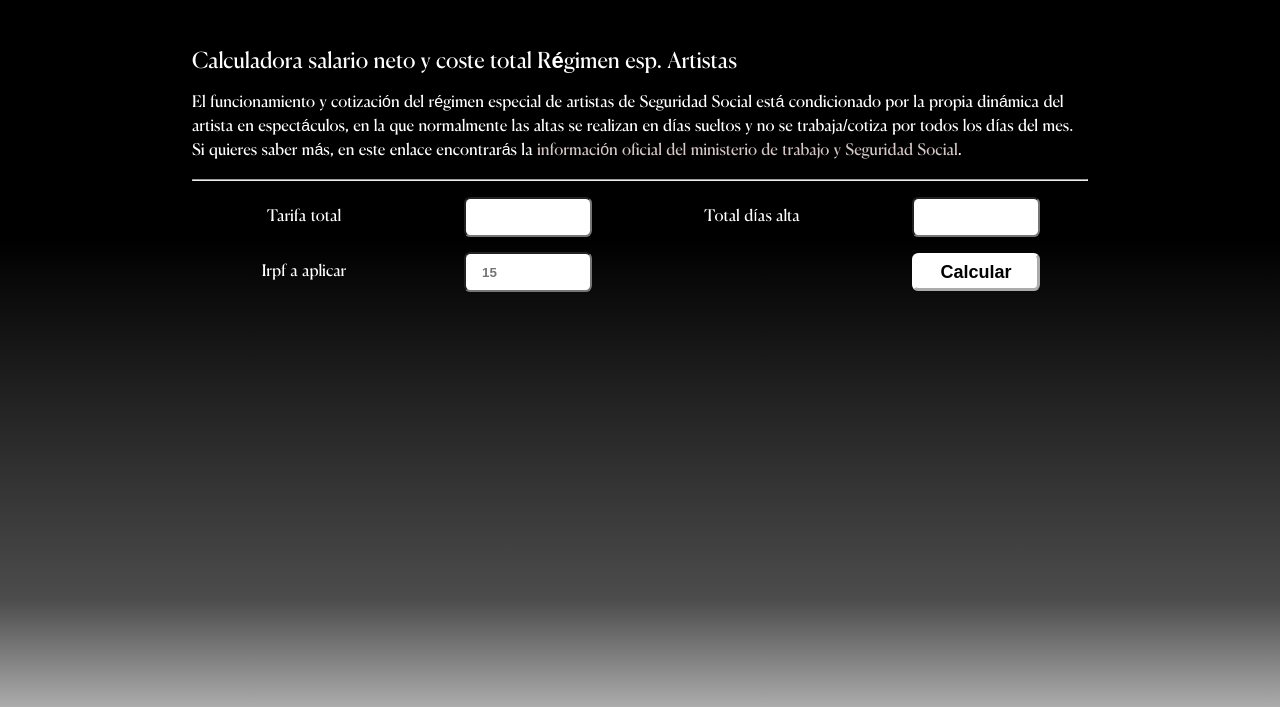
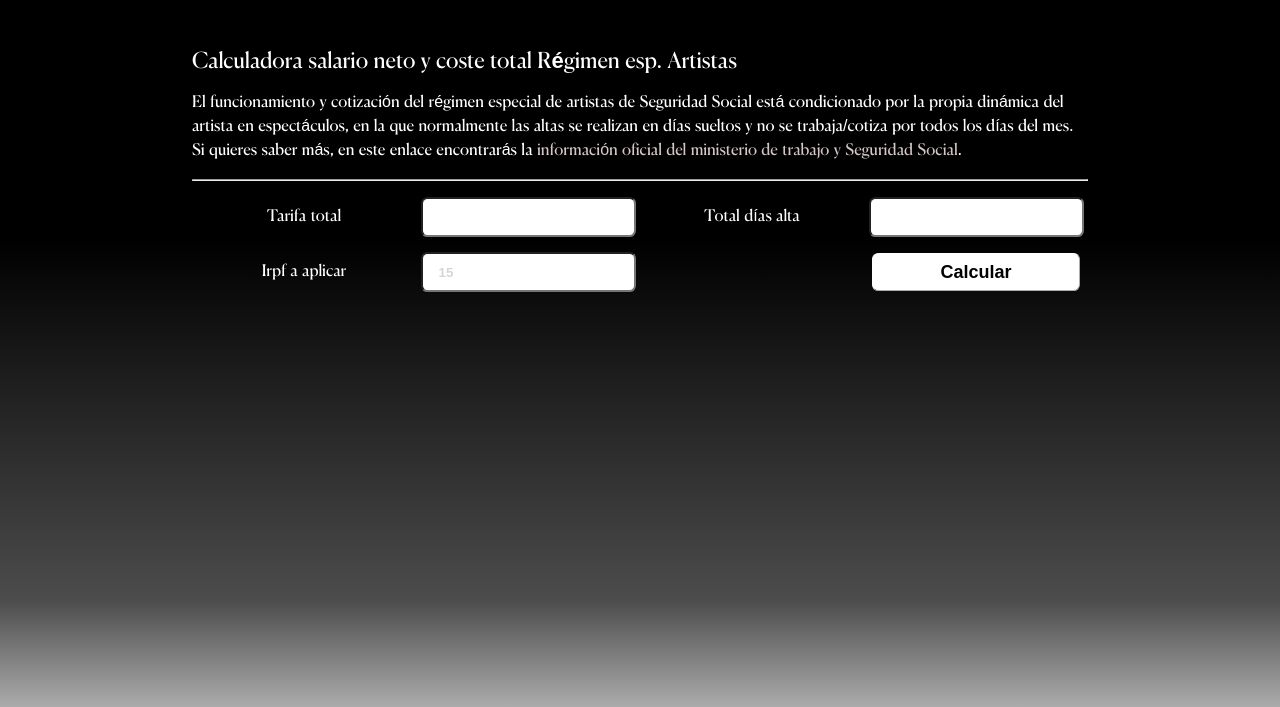
Before and after one commit to jorditosa/calculadora_Artistas, a plain HTML site: page index.html in a window 1280 px wide. Shown: the top 707 px of the page. Drawn offline with Linux system fonts and the light colour scheme.

Commit message:
Add files via upload

```diff
--- a/css/styles.css
+++ b/css/styles.css
@@ -126,9 +126,9 @@ input {
     border-radius: 0.4rem;
     font-family: sans-serif;
 }
-@media (min-width: 480px) {
+@media (min-width: 768px) {
     input {
-        max-width: 8rem;
+        max-width: 15rem;
         margin: auto auto;
     }
 }
@@ -160,6 +160,7 @@ input[type=submit] {
         display: inline-block;
     }
     .calculadora__results span {
+        font-family: sans-serif;
         font-weight: bold;
         font-size: 1.6em;
     }
@@ -175,20 +176,25 @@ input[type=submit] {
 .calculadora__coste {
     padding: 1rem 0;
 }
-
+input[type=number]::placeholder{
+    opacity: 0.3;
+}
 
 /* Button Start */
 
+input:focus {
+    background-color: rgb(255, 242, 232);
+}
 input.btn {
     display: block;
     background-color: #ffffff;
-    border: 0.2rem outset #fff;
+    border: 0.1rem outset #fff;
     border-top-left-radius: 0.4rem;
     border-bottom-left-radius: 0.4rem;
     margin: 1rem auto;
     font-size: 1.8em;
 
-    max-width: 8rem;
+    max-width: 13rem;
     width: 100%;
     height: 2.4rem;
 
@@ -201,7 +207,7 @@ input.btn {
 }
 input.btn:hover {
     background:  rgba(0, 0, 0, 0.85);
-    border: 0.2rem outset #000;
+    border: 0.1rem outset #fff;
     color: #fff;
     cursor: pointer;
 }
```
